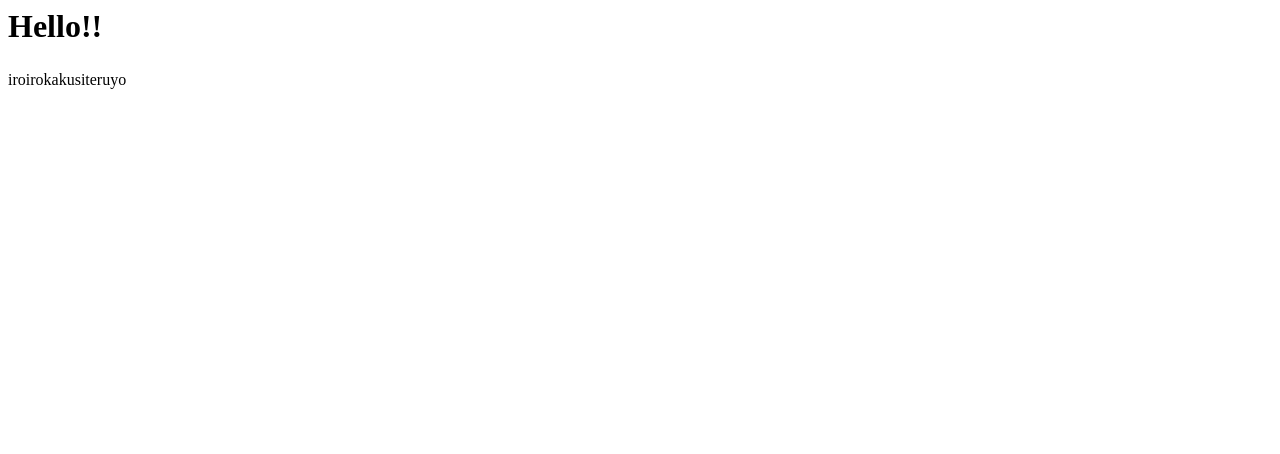
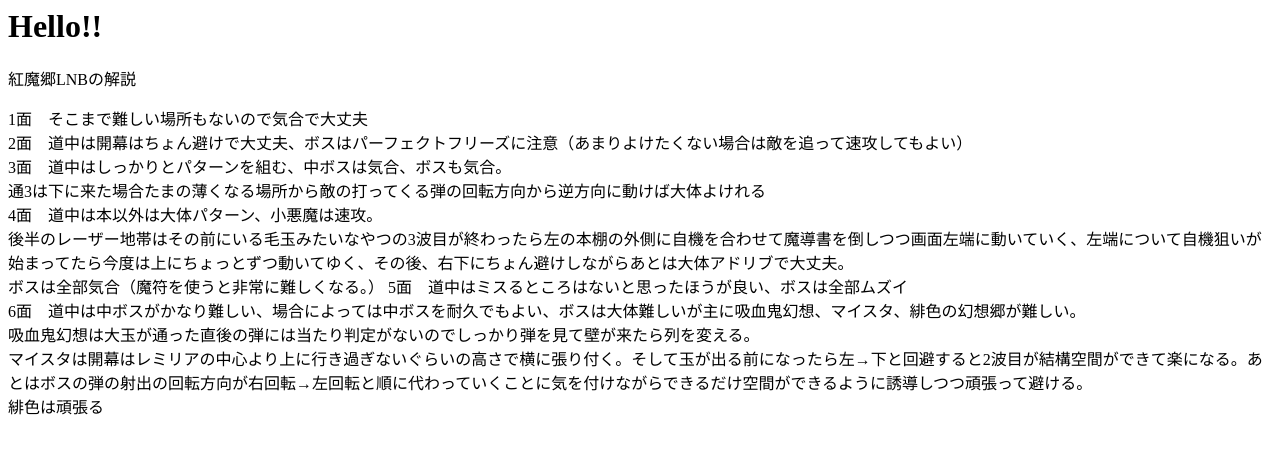
Before and after one commit to 76868/portfolio, a plain HTML site: page index.html in a window 1280 px wide. Drawn offline with Linux system fonts and the light colour scheme.

Commit message:
Update index.html

```diff
--- a/index.html
+++ b/index.html
@@ -5,11 +5,10 @@
 	<body>
 		<h1>Hello!!</h1>
 		<p>
-		iroirokakusiteruyo
-		　<!--　紅魔郷LNBの解説-->
+		紅魔郷LNBの解説
 		</p>
 <p>
-	<!--
+
 1面　そこまで難しい場所もないので気合で大丈夫<br>
 2面　道中は開幕はちょん避けで大丈夫、ボスはパーフェクトフリーズに注意（あまりよけたくない場合は敵を追って速攻してもよい）<br>
 3面　道中はしっかりとパターンを組む、中ボスは気合、ボスも気合。<br>通3は下に来た場合たまの薄くなる場所から敵の打ってくる弾の回転方向から逆方向に動けば大体よけれる<br>
@@ -19,7 +18,7 @@
 	吸血鬼幻想は大玉が通った直後の弾には当たり判定がないのでしっかり弾を見て壁が来たら列を変える。<br>
 	マイスタは開幕はレミリアの中心より上に行き過ぎないぐらいの高さで横に張り付く。そして玉が出る前になったら左→下と回避すると2波目が結構空間ができて楽になる。あとはボスの弾の射出の回転方向が右回転→左回転と順に代わっていくことに気を付けながらできるだけ空間ができるように誘導しつつ頑張って避ける。<br>
 	緋色は頑張る
-	-->
+
 		</p>
 	</body>
 </html>
```
